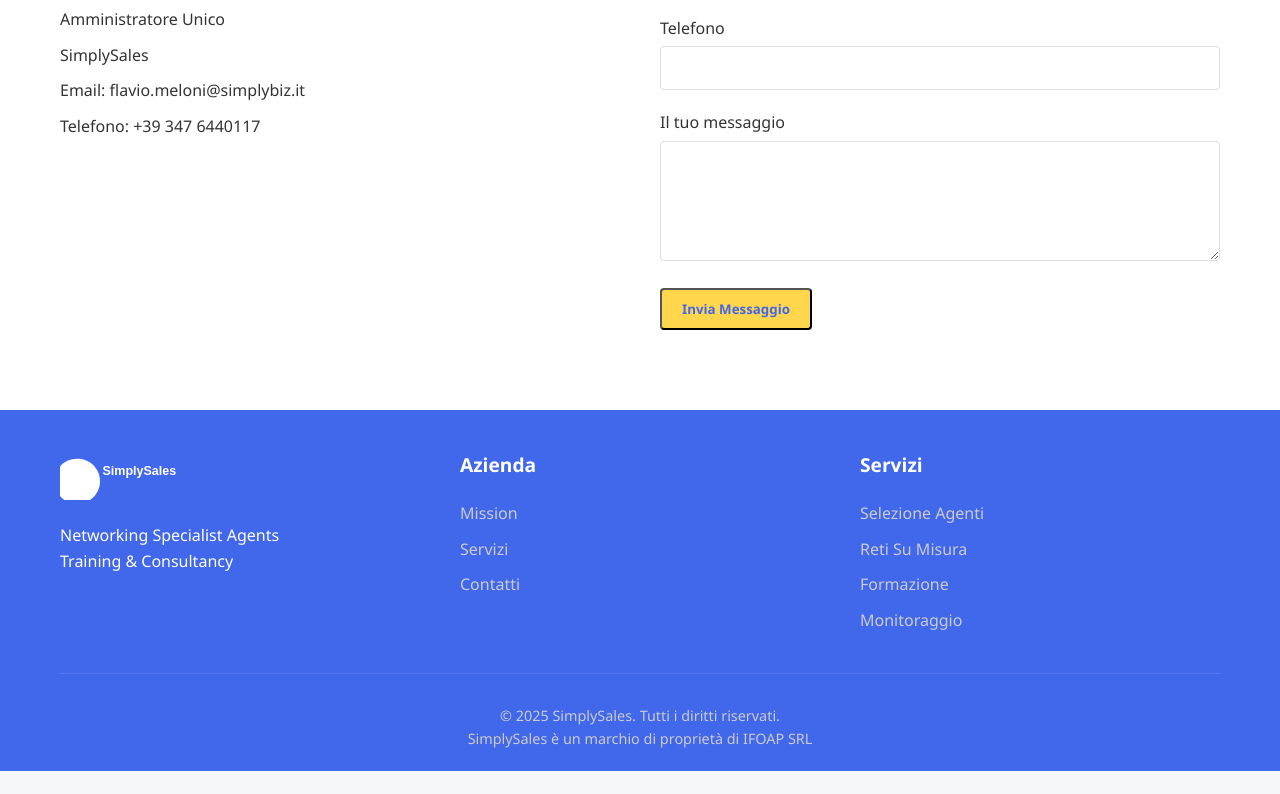
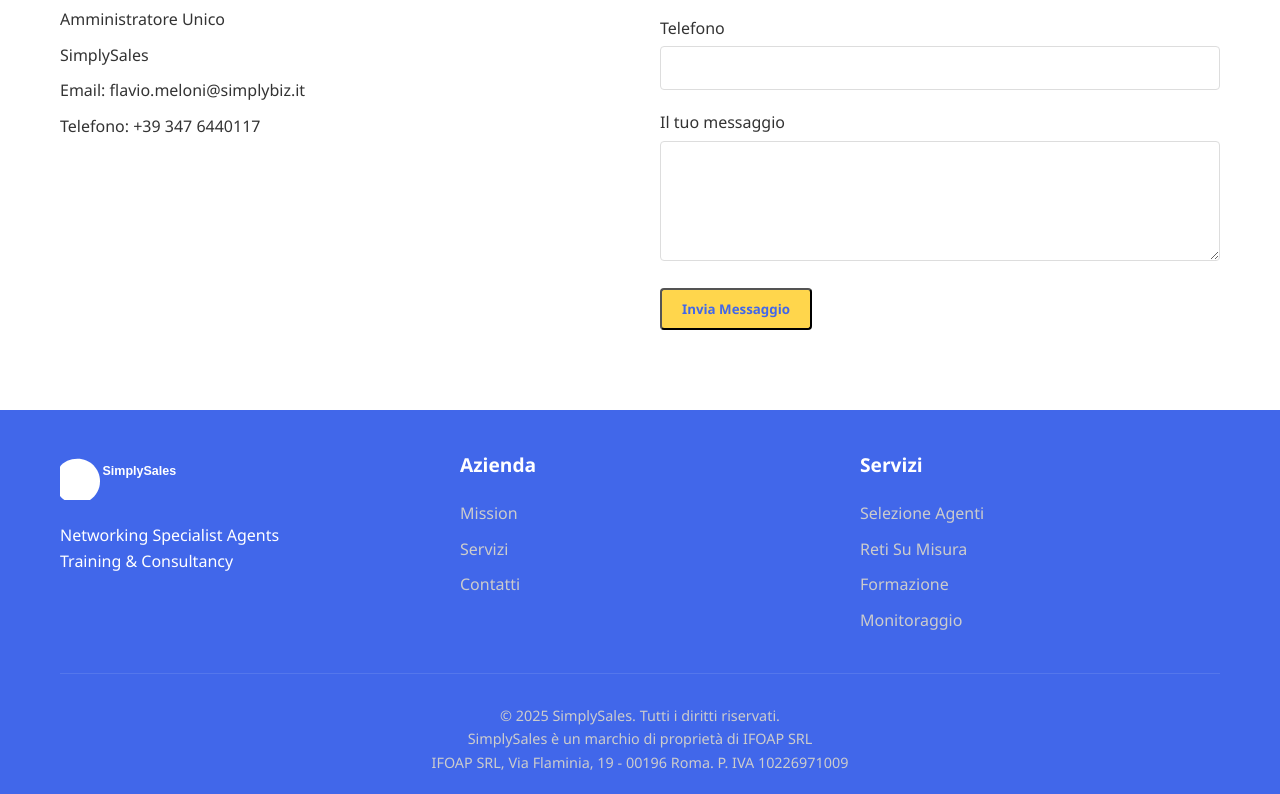
Before and after one commit to agalia98/Simplysales, a plain HTML site: page index.html in a window 1280 px wide. Shown: the part 2088-2882 px from the top of the page. Before the commit the page ends 2859 px from the top, so only its background shows below. Drawn offline with Linux system fonts and the light colour scheme.

Commit message:
Update index.html

```diff
--- a/index.html
+++ b/index.html
@@ -521,6 +521,7 @@
             <div class="copyright">
                 <p>&copy; 2025 SimplySales. Tutti i diritti riservati.</p>
                 <p>SimplySales è un marchio di proprietà di IFOAP SRL</p>
+                <p>IFOAP SRL, Via Flaminia, 19 - 00196 Roma. P. IVA 10226971009 </p>
             </div>
         </div>
     </footer>
```
